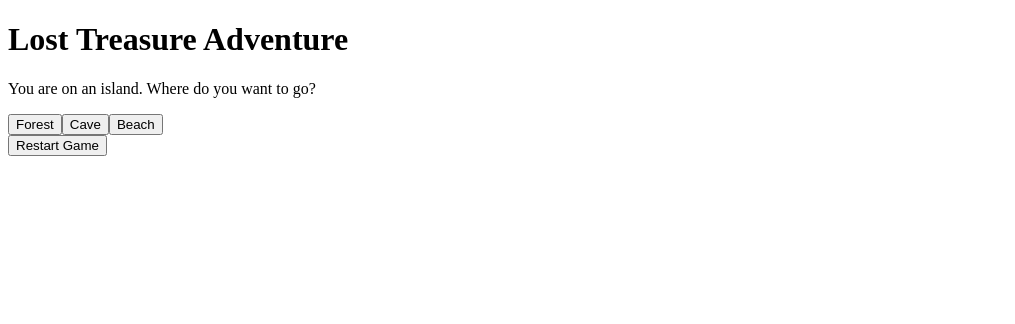
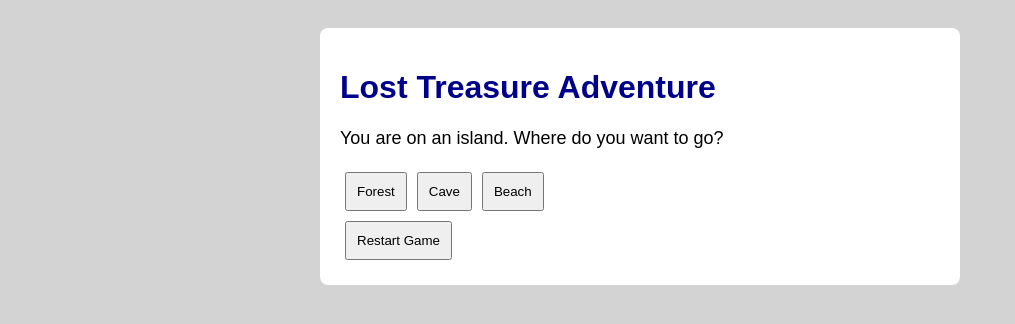
Before and after one commit to leapforth0007-cpu/adventure-game, a plain HTML site: page index.html in a window 1280 px wide. Shown: the whole page, without its empty margins (0-1015 px from the left). Drawn offline with Linux system fonts and the light colour scheme.

Commit message:
Add basic game styling

```diff
--- a/index.html
+++ b/index.html
@@ -5,6 +5,7 @@
     <meta charset="UTF-8">
     <meta name="viewport" content="width=device-width, initial-scale=1.0">
     <title>Lost Treasure Adventure</title>
+    <link rel="stylesheet" href="styles.css">
 </head>
 <body>
 
--- /dev/null
+++ b/styles.css
@@ -0,0 +1,36 @@
+
+body {
+    font-family: Arial, sans-serif;
+    background-color: lightgray;
+    padding: 20px;
+}
+
+main {
+    background-color: white;
+    padding: 20px;
+    border-radius: 8px;
+    max-width: 600px;
+    margin: auto;
+}
+
+h1 {
+    color: darkblue;
+}
+
+p {
+    font-size: 18px;
+}
+
+button {
+    padding: 10px;
+    margin: 5px;
+    cursor: pointer;
+}
+
+button:hover {
+    background-color: lightblue;
+}
+
+button:focus-visible {
+    outline: 3px solid darkblue;
+}
```
